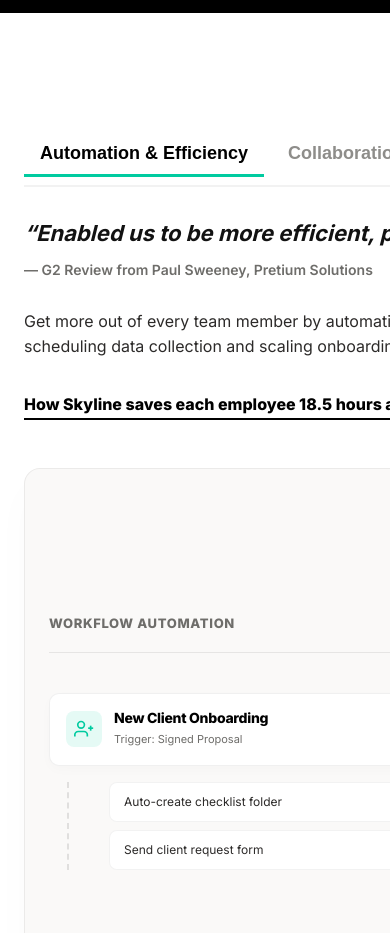
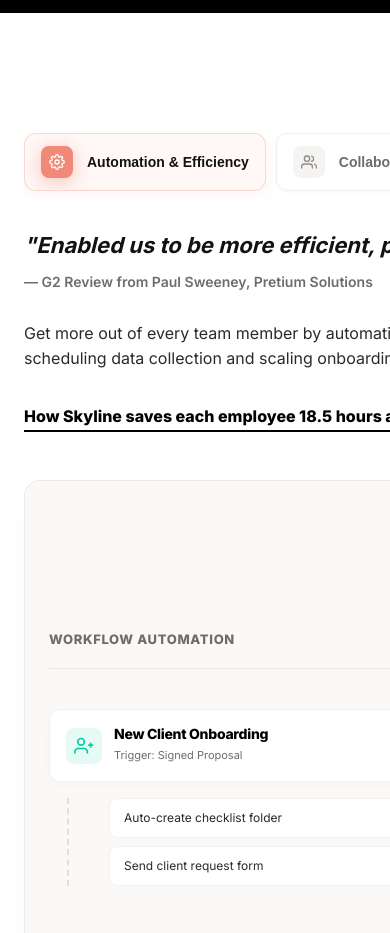
Before and after one commit to rommyansar/theskylineagency, a Next.js app: page / in a window 390 px wide. Shown: the part 3480-4413 px from the top of the page. Built offline with nearby package versions, Linux system fonts and the light colour scheme.

Commit message:
feat: redesign pillar tabs with icons, animated indicators, and interactive hover effects

```diff
--- a/app/components/ThreePillarsSection.tsx
+++ b/app/components/ThreePillarsSection.tsx
@@ -11,7 +11,14 @@
     {
       id: 'automation' as TabId,
       label: 'Automation & Efficiency',
-      quote: '“Enabled us to be more efficient, productive and profitable.”',
+      number: '01',
+      icon: (
+        <svg width="20" height="20" viewBox="0 0 24 24" fill="none" stroke="currentColor" strokeWidth="2" strokeLinecap="round" strokeLinejoin="round">
+          <circle cx="12" cy="12" r="3" />
+          <path d="M19.4 15a1.65 1.65 0 0 0 .33 1.82l.06.06a2 2 0 0 1-2.83 2.83l-.06-.06a1.65 1.65 0 0 0-1.82-.33 1.65 1.65 0 0 0-1 1.51V21a2 2 0 0 1-4 0v-.09A1.65 1.65 0 0 0 9 19.4a1.65 1.65 0 0 0-1.82.33l-.06.06a2 2 0 0 1-2.83-2.83l.06-.06A1.65 1.65 0 0 0 4.68 15a1.65 1.65 0 0 0-1.51-1H3a2 2 0 0 1 0-4h.09A1.65 1.65 0 0 0 4.6 9a1.65 1.65 0 0 0-.33-1.82l-.06-.06a2 2 0 0 1 2.83-2.83l.06.06A1.65 1.65 0 0 0 9 4.68a1.65 1.65 0 0 0 1-1.51V3a2 2 0 0 1 4 0v.09a1.65 1.65 0 0 0 1 1.51 1.65 1.65 0 0 0 1.82-.33l.06-.06a2 2 0 0 1 2.83 2.83l-.06.06A1.65 1.65 0 0 0 19.4 9a1.65 1.65 0 0 0 1.51 1H21a2 2 0 0 1 0 4h-.09a1.65 1.65 0 0 0-1.51 1z" />
+        </svg>
+      ),
+      quote: '"Enabled us to be more efficient, productive and profitable."',
       author: 'G2 Review from Paul Sweeney, Pretium Solutions',
       desc: 'Get more out of every team member by automating tasks, standardizing common processes, scheduling data collection and scaling onboarding.',
       linkText: 'How Skyline saves each employee 18.5 hours a week',
@@ -20,7 +27,16 @@
     {
       id: 'collaboration' as TabId,
       label: 'Collaboration & Connectivity',
-      quote: '“The perfect program for team collaboration and accountability.”',
+      number: '02',
+      icon: (
+        <svg width="20" height="20" viewBox="0 0 24 24" fill="none" stroke="currentColor" strokeWidth="2" strokeLinecap="round" strokeLinejoin="round">
+          <path d="M17 21v-2a4 4 0 0 0-4-4H5a4 4 0 0 0-4 4v2" />
+          <circle cx="9" cy="7" r="4" />
+          <path d="M23 21v-2a4 4 0 0 0-3-3.87" />
+          <path d="M16 3.13a4 4 0 0 1 0 7.75" />
+        </svg>
+      ),
+      quote: '"The perfect program for team collaboration and accountability."',
       author: 'G2 Review from Katherine White, Ivory Planning Group',
       desc: 'Unite the firm with one place to collaborate on email, clients, jobs and tasks. Get more work done together, whether people are remote or in the office.',
       linkText: 'How Skyline connects your team',
@@ -29,7 +45,14 @@
     {
       id: 'visibility' as TabId,
       label: 'Visibility & Control',
-      quote: '“Finally in control of my practice.”',
+      number: '03',
+      icon: (
+        <svg width="20" height="20" viewBox="0 0 24 24" fill="none" stroke="currentColor" strokeWidth="2" strokeLinecap="round" strokeLinejoin="round">
+          <path d="M1 12s4-8 11-8 11 8 11 8-4 8-11 8-11-8-11-8z" />
+          <circle cx="12" cy="12" r="3" />
+        </svg>
+      ),
+      quote: '"Finally in control of my practice."',
       author: 'G2 Review from Ali Redwood, TaxAssist Accountants',
       desc: 'Enjoy peace of mind knowing where every job stands, who’s working on what, and what’s being said to clients. No blind spots. Nothing falls through the cracks.',
       linkText: 'How Skyline puts you in control',
@@ -53,7 +76,13 @@
                     onClick={() => setActiveTab(tab.id)}
                     className={`pillar-tab-btn ${isActive ? 'active' : ''}`}
                   >
-                    {tab.label}
+                    <span className="pillar-tab-icon">{tab.icon}</span>
+                    <span className="pillar-tab-label">{tab.label}</span>
+                    <span className="pillar-tab-arrow">
+                      <svg width="16" height="16" viewBox="0 0 24 24" fill="none" stroke="currentColor" strokeWidth="2" strokeLinecap="round" strokeLinejoin="round">
+                        <polyline points="9 18 15 12 9 6" />
+                      </svg>
+                    </span>
                   </button>
                 );
               })}
--- a/app/globals.css
+++ b/app/globals.css
@@ -1732,29 +1732,120 @@
 }
 
 .pillar-tab-btn {
+  position: relative;
   text-align: left;
-  background: none;
-  border: none;
-  padding: 16px 20px;
-  font-size: 18px;
-  font-weight: 800;
+  background: #FFFFFF;
+  border: 1px solid rgba(0, 0, 0, 0.06);
+  padding: 18px 22px;
+  font-size: 16px;
+  font-weight: 700;
+  color: #6E6D6A;
+  cursor: pointer;
+  transition: all 0.35s cubic-bezier(0.4, 0, 0.2, 1);
+  border-radius: 14px;
+  outline: none;
+  display: flex;
+  align-items: center;
+  gap: 14px;
+  overflow: hidden;
+  box-shadow: 0 1px 3px rgba(0, 0, 0, 0.04);
+}
+
+.pillar-tab-btn::before {
+  content: '';
+  position: absolute;
+  left: 0;
+  top: 0;
+  bottom: 0;
+  width: 4px;
+  background: transparent;
+  border-radius: 0 4px 4px 0;
+  transition: all 0.35s cubic-bezier(0.4, 0, 0.2, 1);
+}
+
+.pillar-tab-icon {
+  display: flex;
+  align-items: center;
+  justify-content: center;
+  width: 40px;
+  height: 40px;
+  border-radius: 10px;
+  background: #F5F4F2;
+  flex-shrink: 0;
+  transition: all 0.35s cubic-bezier(0.4, 0, 0.2, 1);
   color: #8E8D8A;
-  border-left: 3px solid transparent;
-  cursor: pointer;
-  transition: all 0.2s ease;
-  border-radius: 0 8px 8px 0;
-  outline: none;
-}
-
+}
+
+.pillar-tab-label {
+  flex: 1;
+  transition: color 0.3s ease;
+}
+
+.pillar-tab-arrow {
+  display: flex;
+  align-items: center;
+  justify-content: center;
+  opacity: 0;
+  transform: translateX(-6px);
+  transition: all 0.35s cubic-bezier(0.4, 0, 0.2, 1);
+  color: #8E8D8A;
+}
+
+/* Hover state — make it feel alive */
 .pillar-tab-btn:hover {
-  color: #000000;
-  background-color: rgba(0, 203, 160, 0.02);
-}
-
+  background: #FAFAF9;
+  border-color: rgba(0, 0, 0, 0.1);
+  color: #121212;
+  transform: translateX(4px);
+  box-shadow: 0 4px 16px rgba(0, 0, 0, 0.06);
+}
+
+.pillar-tab-btn:hover .pillar-tab-icon {
+  background: rgba(241, 137, 120, 0.08);
+  color: #F18978;
+}
+
+.pillar-tab-btn:hover .pillar-tab-arrow {
+  opacity: 1;
+  transform: translateX(0);
+  color: #F18978;
+}
+
+/* Active state — strong visual signal */
 .pillar-tab-btn.active {
-  color: #000000;
-  border-left: 3px solid var(--accent-teal);
-  background-color: rgba(0, 203, 160, 0.04);
+  background: linear-gradient(135deg, rgba(241, 137, 120, 0.06) 0%, rgba(241, 137, 120, 0.02) 100%);
+  border-color: rgba(241, 137, 120, 0.25);
+  color: #121212;
+  transform: translateX(4px);
+  box-shadow: 0 4px 20px rgba(241, 137, 120, 0.1);
+}
+
+.pillar-tab-btn.active::before {
+  background: #F18978;
+  box-shadow: 0 0 12px rgba(241, 137, 120, 0.4);
+}
+
+.pillar-tab-btn.active .pillar-tab-icon {
+  background: #F18978;
+  color: #FFFFFF;
+  box-shadow: 0 4px 12px rgba(241, 137, 120, 0.3);
+  animation: iconPulse 2s ease-in-out infinite;
+}
+
+.pillar-tab-btn.active .pillar-tab-label {
+  color: #121212;
+  font-weight: 800;
+}
+
+.pillar-tab-btn.active .pillar-tab-arrow {
+  opacity: 1;
+  transform: translateX(0);
+  color: #F18978;
+}
+
+@keyframes iconPulse {
+  0%, 100% { box-shadow: 0 4px 12px rgba(241, 137, 120, 0.3); }
+  50% { box-shadow: 0 4px 20px rgba(241, 137, 120, 0.5); }
 }
 
 .pillar-active-content {
@@ -3016,18 +3107,40 @@
     flex-direction: row !important;
     overflow-x: auto;
     white-space: nowrap;
-    border-bottom: 2px solid rgba(0,0,0,0.05);
+    border-bottom: none;
     padding-bottom: 8px;
+    gap: 10px !important;
   }
   .pillar-tab-btn {
-    border-left: none !important;
-    border-bottom: 3px solid transparent;
-    border-radius: 0 !important;
-    padding: 10px 16px !important;
-  }
+    border-radius: 12px !important;
+    padding: 12px 16px !important;
+    font-size: 14px !important;
+    min-width: auto;
+    flex-shrink: 0;
+    transform: none !important;
+  }
+  .pillar-tab-btn:hover,
   .pillar-tab-btn.active {
-    border-bottom-color: var(--accent-teal) !important;
-    background-color: transparent;
+    transform: none !important;
+  }
+  .pillar-tab-btn::before {
+    display: none;
+  }
+  .pillar-tab-icon {
+    width: 32px;
+    height: 32px;
+    border-radius: 8px;
+  }
+  .pillar-tab-icon svg {
+    width: 16px;
+    height: 16px;
+  }
+  .pillar-tab-arrow {
+    display: none;
+  }
+  .pillar-tab-btn.active {
+    border-color: rgba(241, 137, 120, 0.3) !important;
+    background: rgba(241, 137, 120, 0.06) !important;
   }
   .carousel-container {
     overflow-x: auto;
```
